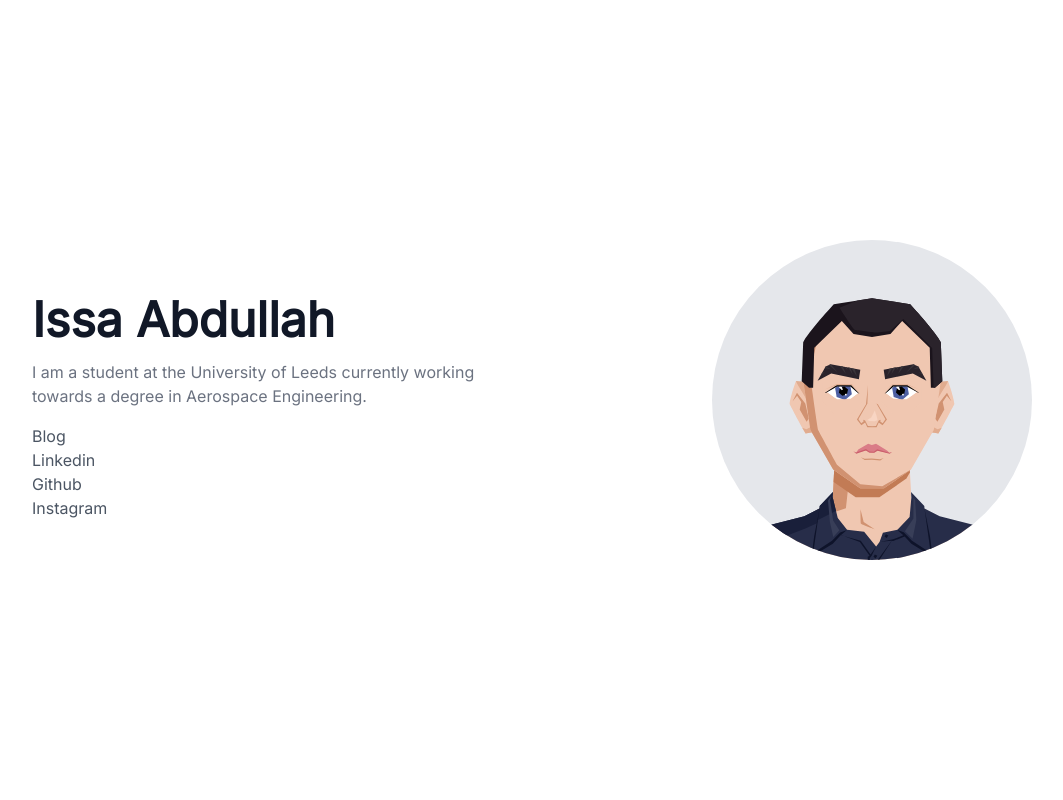
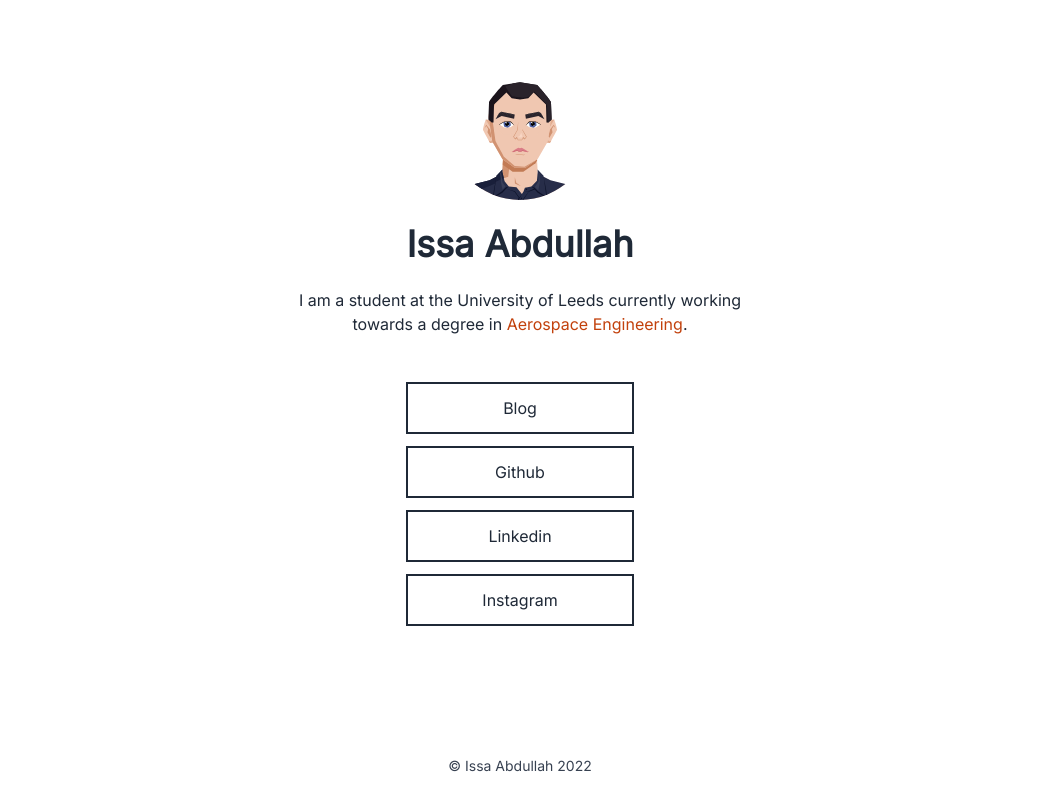
Before and after one commit to issa4700/issa4700.xyz, a Next.js app: page / in a window 1280 px wide. Shown: the whole page, without its empty margins (120-1183 px from the left). Built offline with nearby package versions, Linux system fonts and the light colour scheme.

Commit message:
Main page redesign to include dark mode

```diff
--- a/pages/index.tsx
+++ b/pages/index.tsx
@@ -1,61 +1,61 @@
 import React from "react";
 import Head from "next/head";
 import Link from "next/link";
+import styles from "../styles/LinkBtn.module.css";
 
-const socials = [
+type LinkBtn = {
+  name: string;
+  label: string;
+};
+
+const links = [
+  { name: "Blog", link: "/writings" },
+  { name: "Github", link: "https://github.com/issa4700" },
   { name: "Linkedin", link: "https://www.linkedin.com/in/issa-abdullah" },
-  { name: "Github", link: "https://github.com/issa4700" },
   { name: "Instagram", link: "https://www.instagram.com/issa4700/" },
 ];
 
+function LinkButton({ name, label }: LinkBtn) {
+  return (
+    <Link href={label}>
+      <a className={styles.LinkBtn}>{name}</a>
+    </Link>
+  );
+}
+
 export default function Index() {
   return (
-    <div className="grid place-items-center h-screen">
+    <div className="h-screen bg-white dark:bg-gray-900 text-gray-800 dark:text-gray-100">
       <Head>
         <title>Issa Abdullah</title>
         <meta name="description" content="Issa's personal website." />
       </Head>
-
-      <div className="flex flex-col space-y-4 sm:flex-row-reverse items-center ">
-        <figure className="w-full md:w-1/2 relative flex justify-center sm:justify-end ">
-          <img
-            src="/avatar.svg"
-            alt="Profile picture"
-            className="object-cover w-64 sm:h-80 h-64 sm:w-80 rounded-full bg-gray-200"
-          />
-        </figure>
-
-        <div className="w-full md:w-1/2 text-center space-y-4 px-6 sm:text-left">
-          <h1 className="text-5xl font-semibold text-gray-900">
-            Issa Abdullah
-          </h1>
-          <p className="font-thin max-w-prose text-gray-500">
+      <main className="flex flex-col max-w-screen-sm mx-auto p-6 space-y-12 h-full">
+        <header className="space-y-6 mt-8 text-center">
+          <img src="/avatar.svg" className="h-36 w-36 mx-auto rounded-full" />
+          <h1 className="text-4xl font-semibold">Issa Abdullah</h1>
+          <p className="max-w-md mx-auto">
             I am a student at the University of Leeds currently working towards
-            a degree in Aerospace Engineering.
+            a degree in{" "}
+            <span className="text-orange-700 dark:text-orange-300">
+              Aerospace Engineering
+            </span>
+            .
           </p>
-
-          <hr className="sm:hidden" />
-
-          <nav className="text-base flex flex-col sm:mt-6">
-            <Link href="/writings">
-              <a className="text-gray-600 hover:text-gray-900 py-2 sm:py-0 px-2 lg:px-0 hover:underline">
-                Blog
-              </a>
-            </Link>
-
-            {/* Social channels */}
-            {socials.map((social) => (
-              <a
-                className="text-gray-600 hover:text-gray-900 py-2 sm:py-0 px-2 lg:px-0 hover:underline"
-                key={social.name}
-                href={social.link}
-              >
-                {social.name}
-              </a>
-            ))}
-          </nav>
-        </div>
-      </div>
+        </header>
+        <nav className="flex-grow flex flex-col space-y-4">
+          {links.map((social) => (
+            <LinkButton
+              key={social.name}
+              name={social.name}
+              label={social.link}
+            />
+          ))}
+        </nav>
+        <footer className="text-center text-sm text-gray-700 dark:text-gray-200">
+          &copy; Issa Abdullah 2022
+        </footer>
+      </main>
     </div>
   );
 }
--- /dev/null
+++ b/styles/LinkBtn.module.css
@@ -0,0 +1,12 @@
+.LinkBtn {
+  /* Base styling */
+  @apply mx-auto py-3 px-4 w-56 text-center outline outline-2;
+
+  /* Hover animations and styles */
+  @apply hover:bg-gray-900 hover:text-white;
+  @apply transition ease-in duration-100;
+
+  /* Dark theme specific styles */
+  @apply dark:outline-gray-50;
+  @apply dark:hover:bg-gray-50 dark:hover:text-gray-800;
+}
```
